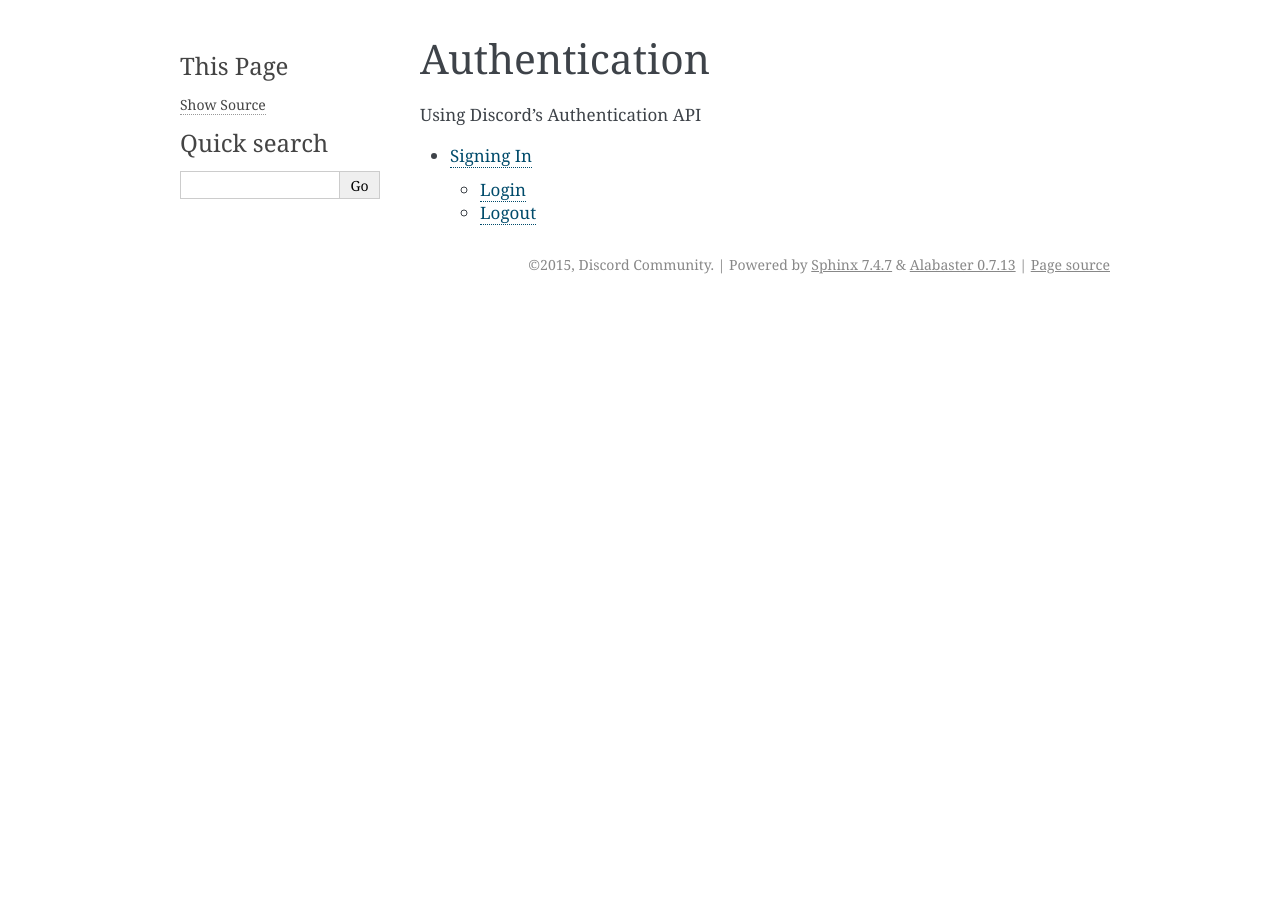
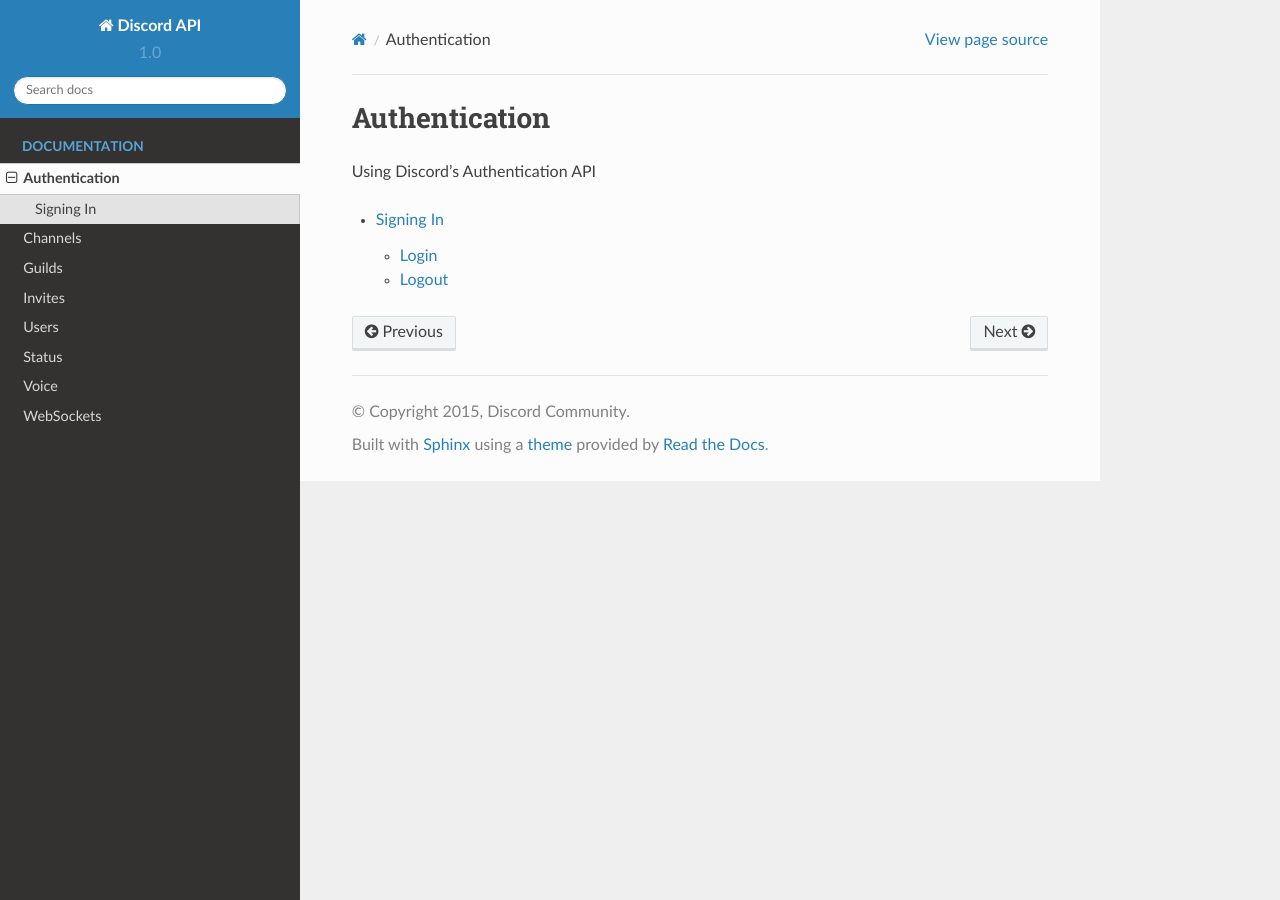
Before and after one commit to DiscordAPI/docs, a Sphinx documentation site: the page built from docs/reference/auth/index.rst, in a window 1280 px wide. Built offline with Sphinx 7.4.7 and the Read the Docs theme 2.0.0, drawn with Linux system fonts in a browser that asks for light colours.

Commit message:
Local sphinx_rtd_theme and fixed warning

```diff
--- a/docs/conf.py
+++ b/docs/conf.py
@@ -140,7 +140,7 @@
 # Add any paths that contain custom static files (such as style sheets) here,
 # relative to this directory. They are copied after the builtin static files,
 # so a file named "default.css" will overwrite the builtin "default.css".
-html_static_path = ['_static']
+#html_static_path = ['_static']
 
 # Add any extra paths that contain custom files (such as robots.txt or
 # .htaccess) here, relative to this directory. These files are copied
@@ -285,3 +285,8 @@
 
 # If true, do not generate a @detailmenu in the "Top" node's menu.
 #texinfo_no_detailmenu = False
+
+if not os.environ.get('READTHEDOCS', None) == 'True':
+  import sphinx_rtd_theme
+  html_theme = 'sphinx_rtd_theme'
+  html_theme_path = [sphinx_rtd_theme.get_html_theme_path()]
```
